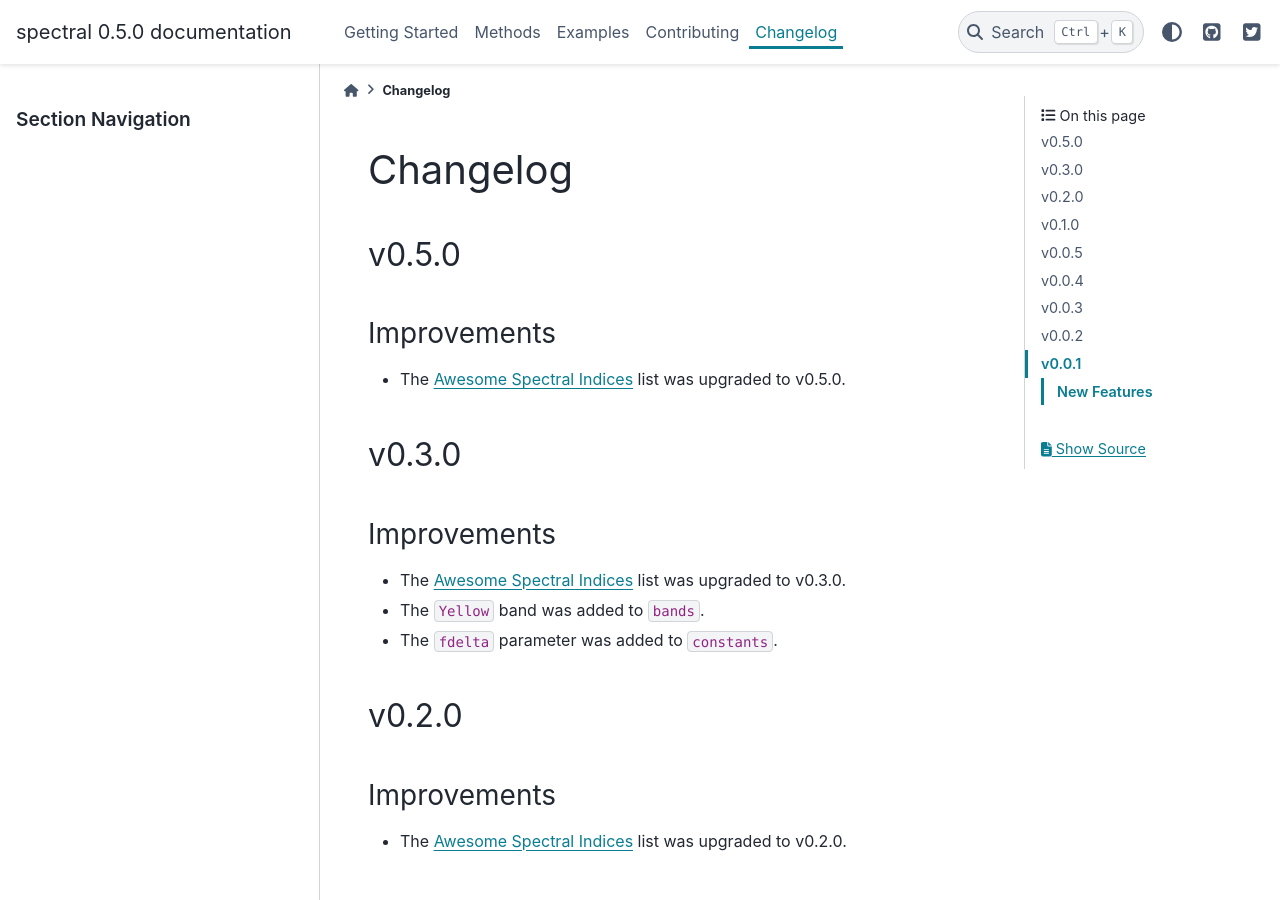
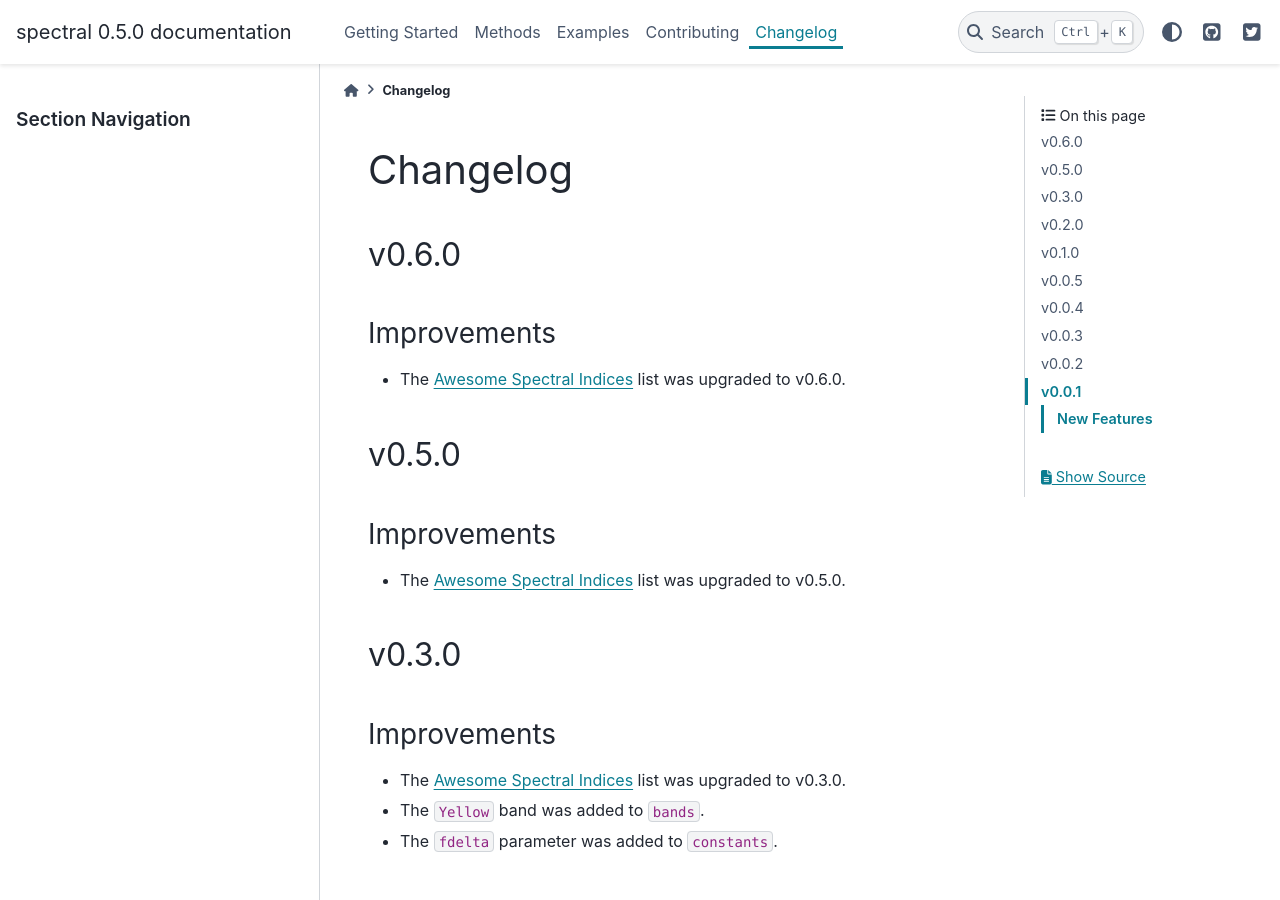
Before and after one commit to awesome-spectral-indices/spectral, a Sphinx documentation site: the page built from docs/changelog.rst, in a window 1280 px wide and 900 px high. Built offline with Sphinx 7.4.7 and the PyData theme 0.15.4, drawn with Linux system fonts in a browser that asks for light colours.

Commit message:
DOCS: Updated changelog

```diff
--- a/docs/changelog.rst
+++ b/docs/changelog.rst
@@ -1,5 +1,13 @@
 Changelog
 ============
+
+v0.6.0
+------
+
+Improvements
+~~~~~~~~~~~~
+
+- The `Awesome Spectral Indices <https://github.com/awesome-spectral-indices/awesome-spectral-indices>`_ list was upgraded to v0.6.0.
 
 v0.5.0
 ------
```
